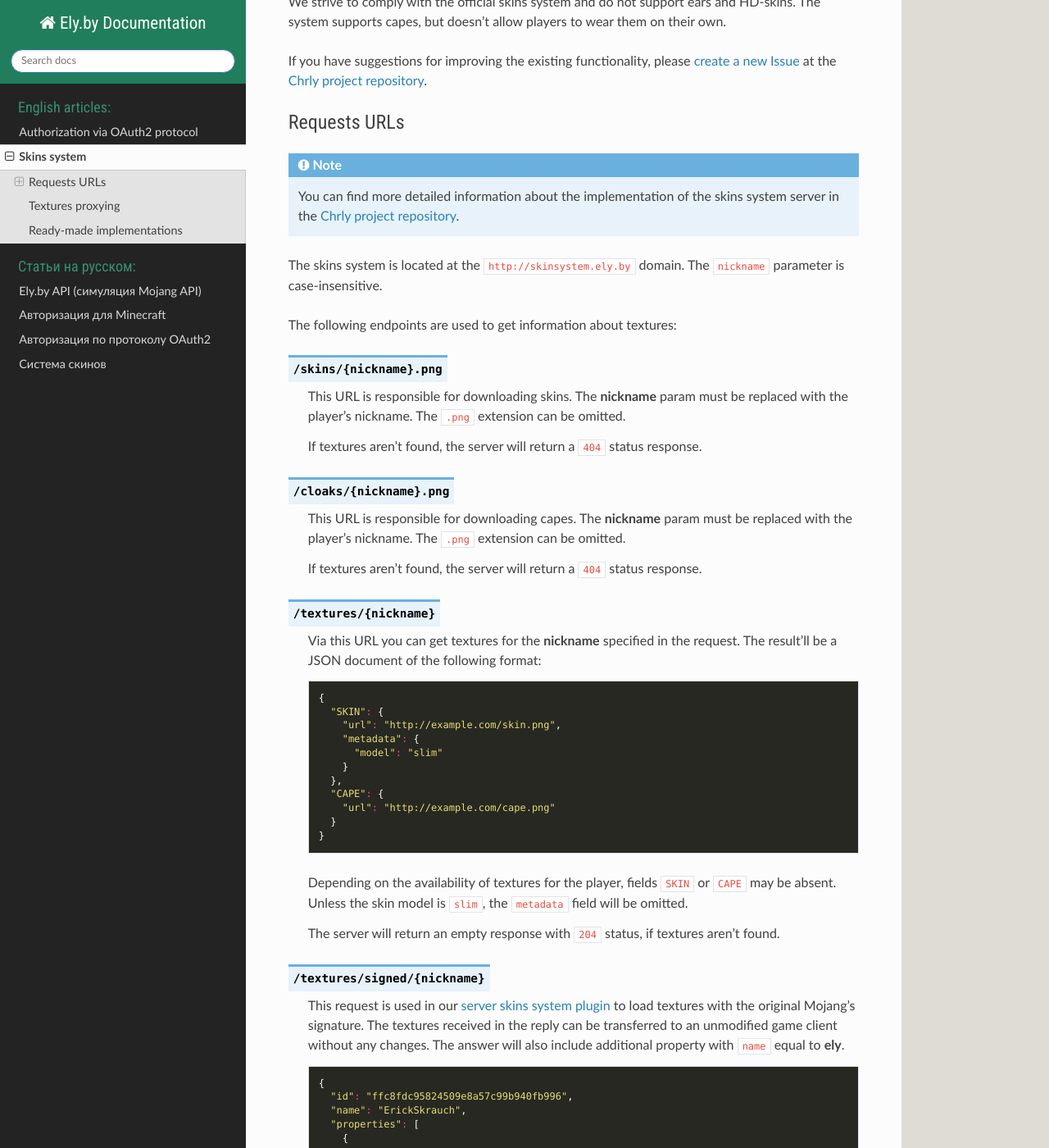
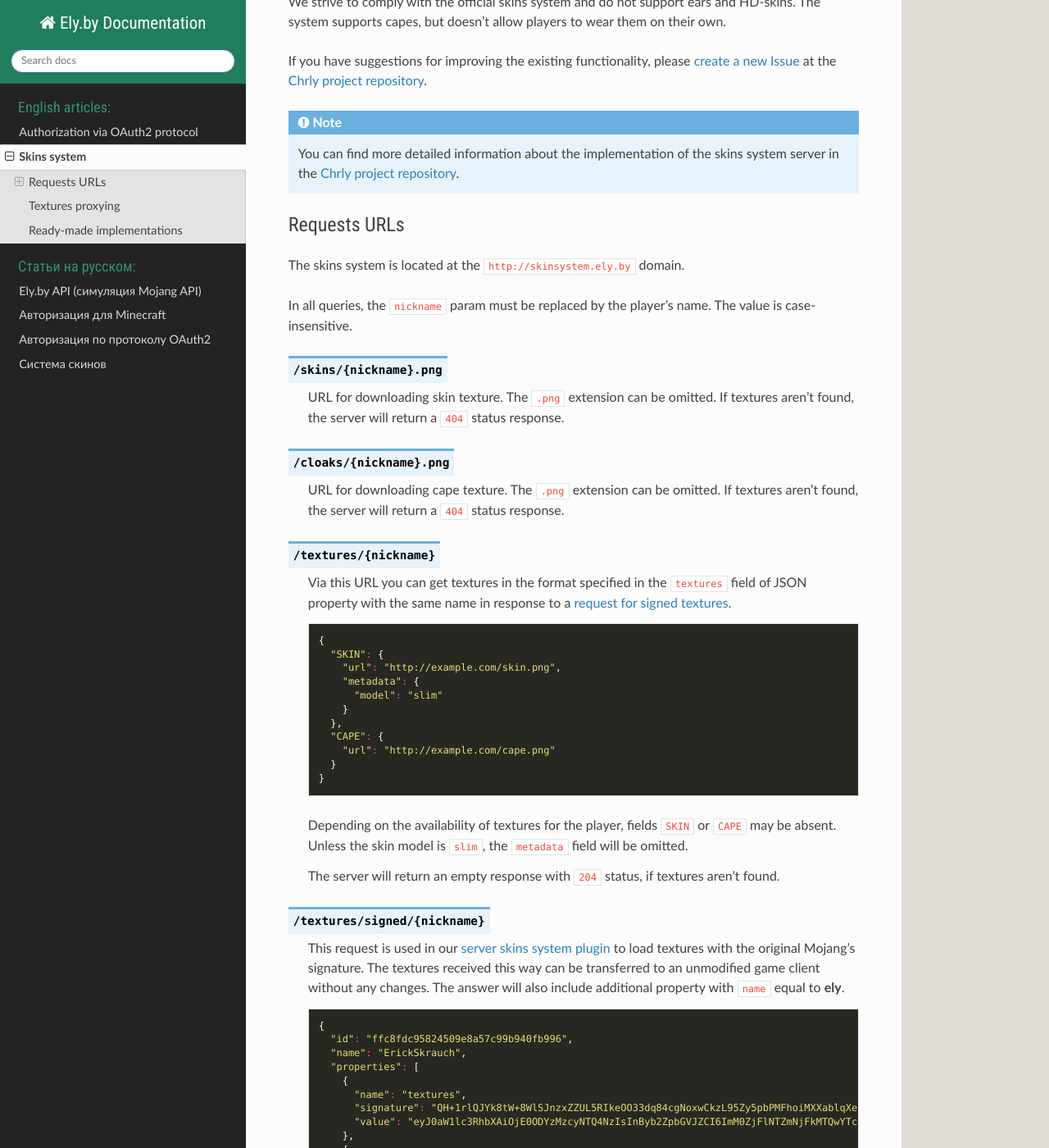
Before and after one commit to elyby/docs, a Sphinx documentation site: the page built from source/en/skins-system.rst, in a window 1280 px wide and 1400 px high, scrolled down 333 px. Shown: the whole window at 82% size. Built offline with Sphinx 7.4.7 and the Read the Docs theme 2.0.0, drawn with Linux system fonts in a browser that asks for light colours.

Commit message:
Update English skins system article according to the Russian article

```diff
--- a/source/en/skins-system.rst
+++ b/source/en/skins-system.rst
@@ -14,37 +14,33 @@
 `create a new Issue <https://github.com/elyby/chrly/issues/new>`_ at the
 `Chrly project repository <https://github.com/elyby/chrly>`_.
 
+.. note:: You can find more detailed information about the implementation of the skins system server in the
+          `Chrly project repository <https://github.com/elyby/chrly>`_.
+
 Requests URLs
 =============
 
-.. note:: You can find more detailed information about the implementation of the skins system server in the
-          `Chrly project repository <https://github.com/elyby/chrly>`_.
+The skins system is located at the :samp:`http://skinsystem.ely.by` domain.
 
-The skins system is located at the :samp:`http://skinsystem.ely.by` domain. The :samp:`nickname` parameter
-is case-insensitive.
-
-The following endpoints are used to get information about textures:
+In all queries, the :samp:`nickname` param must be replaced by the player's name. The value is case-insensitive.
 
 .. _skin-request:
 .. function:: /skins/{nickname}.png
 
-   This URL is responsible for downloading skins. The **nickname** param must be replaced with the player's nickname.
-   The :samp:`.png` extension can be omitted.
-
-   If textures aren't found, the server will return a :samp:`404` status response.
+   URL for downloading skin texture. The :samp:`.png` extension can be omitted. If textures aren't found,
+   the server will return a :samp:`404` status response.
 
 .. _cape-request:
 .. function:: /cloaks/{nickname}.png
 
-   This URL is responsible for downloading capes. The **nickname** param must be replaced with the player's nickname.
-   The :samp:`.png` extension can be omitted.
-
-   If textures aren't found, the server will return a :samp:`404` status response.
+   URL for downloading cape texture. The :samp:`.png` extension can be omitted. If textures aren't found,
+   the server will return a :samp:`404` status response.
 
 .. function:: /textures/{nickname}
 
-   Via this URL you can get textures for the **nickname** specified in the request. The result'll be a JSON document
-   of the following format:
+   Via this URL you can get textures in the format specified in the :samp:`textures` field of JSON property with the
+   same name in response to a
+   `request for signed textures <https://wiki.vg/Mojang_API#UUID_-.3E_Profile_.2B_Skin.2FCape>`_.
 
    .. code-block:: javascript
 
@@ -68,7 +64,7 @@
 .. function:: /textures/signed/{nickname}
 
    This request is used in our `server skins system plugin <http://ely.by/server-skins-system>`_ to load textures with
-   the original Mojang's signature. The textures received in the reply can be transferred to an unmodified game client
+   the original Mojang's signature. The textures received this way can be transferred to an unmodified game client
    without any changes. The answer will also include additional property with :samp:`name` equal to **ely**.
 
    .. code-block:: javascript
@@ -141,9 +137,9 @@
 Textures proxying
 =================
 
-Ely.by's skins system service obtains textures from the official skin system in a case where no information about textures
-for the requested username was found in the database. The request will also be proxied if a skin entry is found,
-but it's default.
+Ely.by's skins system service obtains textures from the official skin system in a case where no information about
+textures for the requested username was found in the database. The request will also be proxied if a skin entry is
+found, but it's default.
 
 To improve the throughput of the proxying algorithm, information about textures is cached in 2 stages:
 
```
